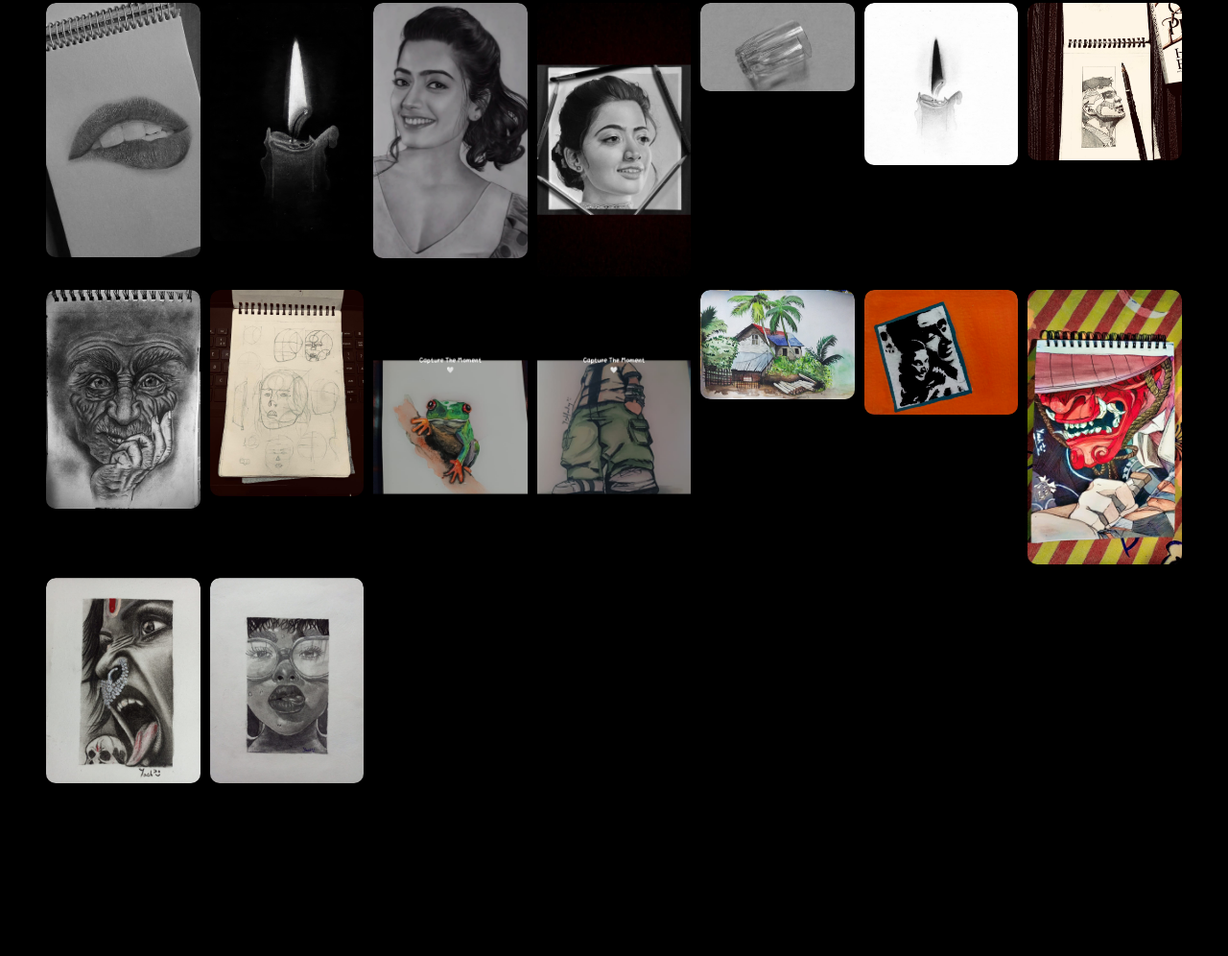
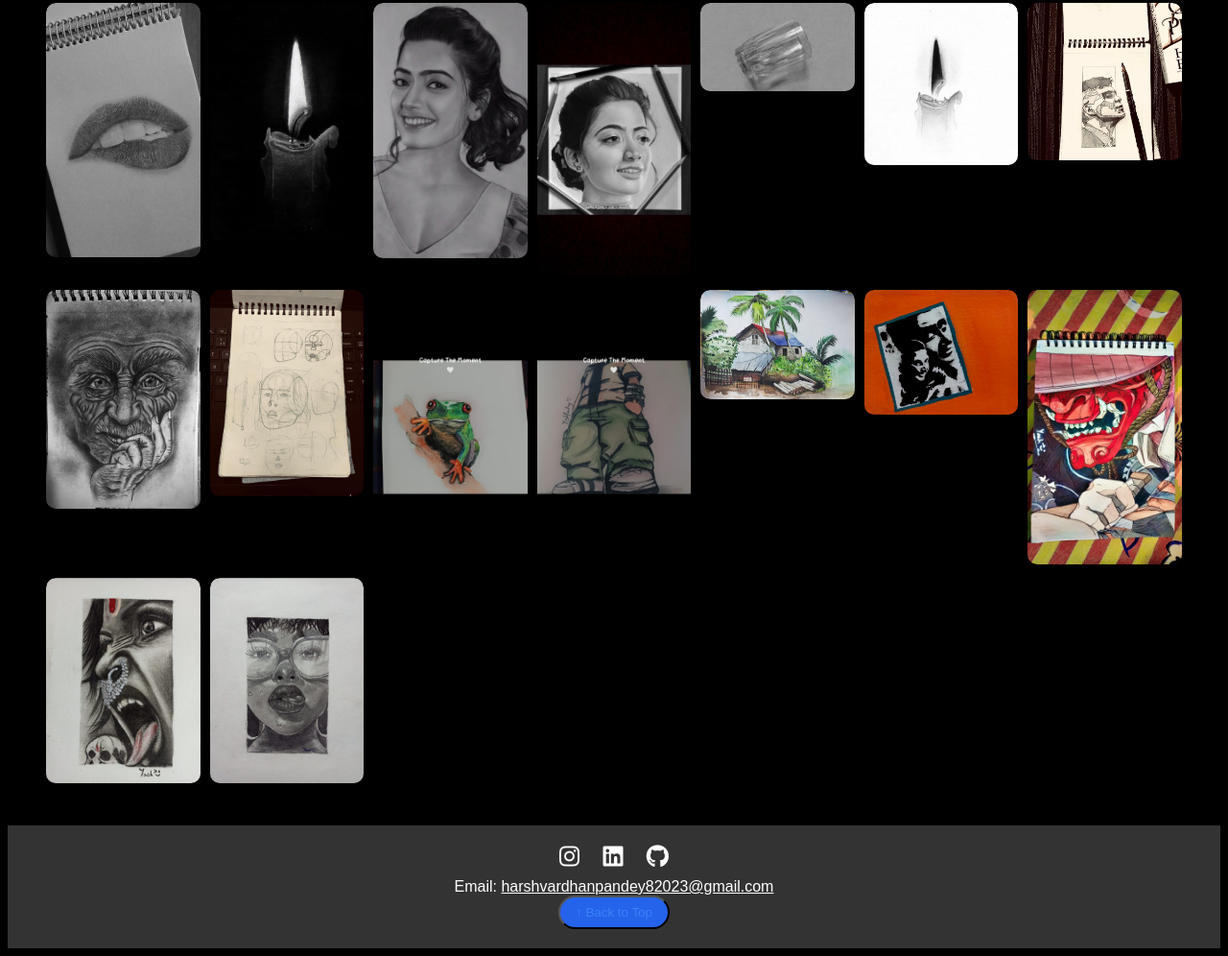
Before and after one commit to Harshvardhan5680/Gallery-, a plain HTML site: page index.html in a window 1280 px wide. Shown: the part 122-1118 px from the top of the page at 96% size. Before the commit the page ends 990 px from the top, so only its background shows below. Drawn offline with Linux system fonts and the light colour scheme.

Commit message:
Update index.html

```diff
--- a/index.html
+++ b/index.html
@@ -73,6 +73,38 @@
         <span class="close" onclick="closeLightbox()">&times;</span>
         <img class="lightbox-img" id="lightbox-img">
     </div>
+    <div class="social-wrapper">
+                                                <footer style="text-align: center; padding: 20px; background-color: #333; color: white;">
+                                                    <!-- Social Media Icons -->
+                                                    <div style="margin-bottom: 10px;">
+                                                        <a href="https://www.instagram.com" style="color: white; text-decoration: none; margin: 0 10px;">
+                                                            <i class="fab fa-instagram" style="font-size: 24px;"></i>
+                                                        </a>
+                                                        <a href="https://www.linkedin.com" style="color: white; text-decoration: none; margin: 0 10px;">
+                                                            <i class="fab fa-linkedin" style="font-size: 24px;"></i>
+                                                        </a>
+                                                        <a href="https://github.com" style="color: white; text-decoration: none; margin: 0 10px;">
+                                                            <i class="fab fa-github" style="font-size: 24px;"></i>
+                                                        </a>
+                                                    </div>
+
+                                                    <!-- Email Address -->
+                                                    <p style="margin: 0;">Email: <a href="harshvardhanpandey82023@gmail.com" style="color: white;">harshvardhanpandey82023@gmail.com</a></p>
+                                                <!-- Scroll to Top Button -->
+                                                <button onclick="window.scrollTo({ top: 0, behavior: 'smooth' })"
+                                                style="background-color: #2563eb; color: #3b82f6; padding: 0.5rem
+                                                 1rem; border-radius: 9999px; transition: background-color 0.3s; display: inline-block;">
+                                                ↑ Back to Top
+                                            </button>
+
+                                                </footer>
+
+                </script>
+                <!-- Font Awesome for Social Media Icons -->
+              <script src="https://kit.fontawesome.com/a076d05399.js" crossorigin="anonymous">
+
+              </script>
+
 
     <script src="script.js"></script>
 </body>
```
